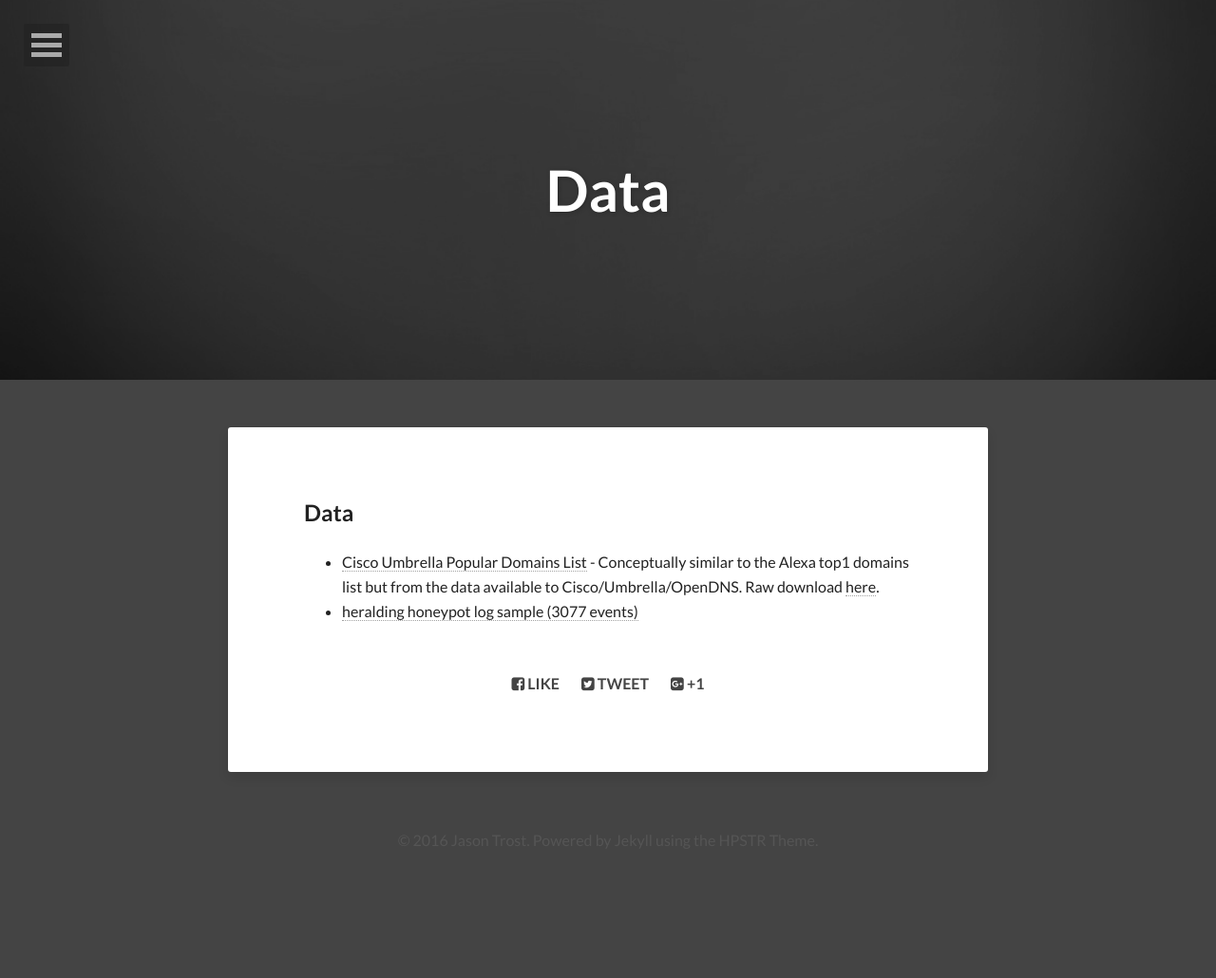
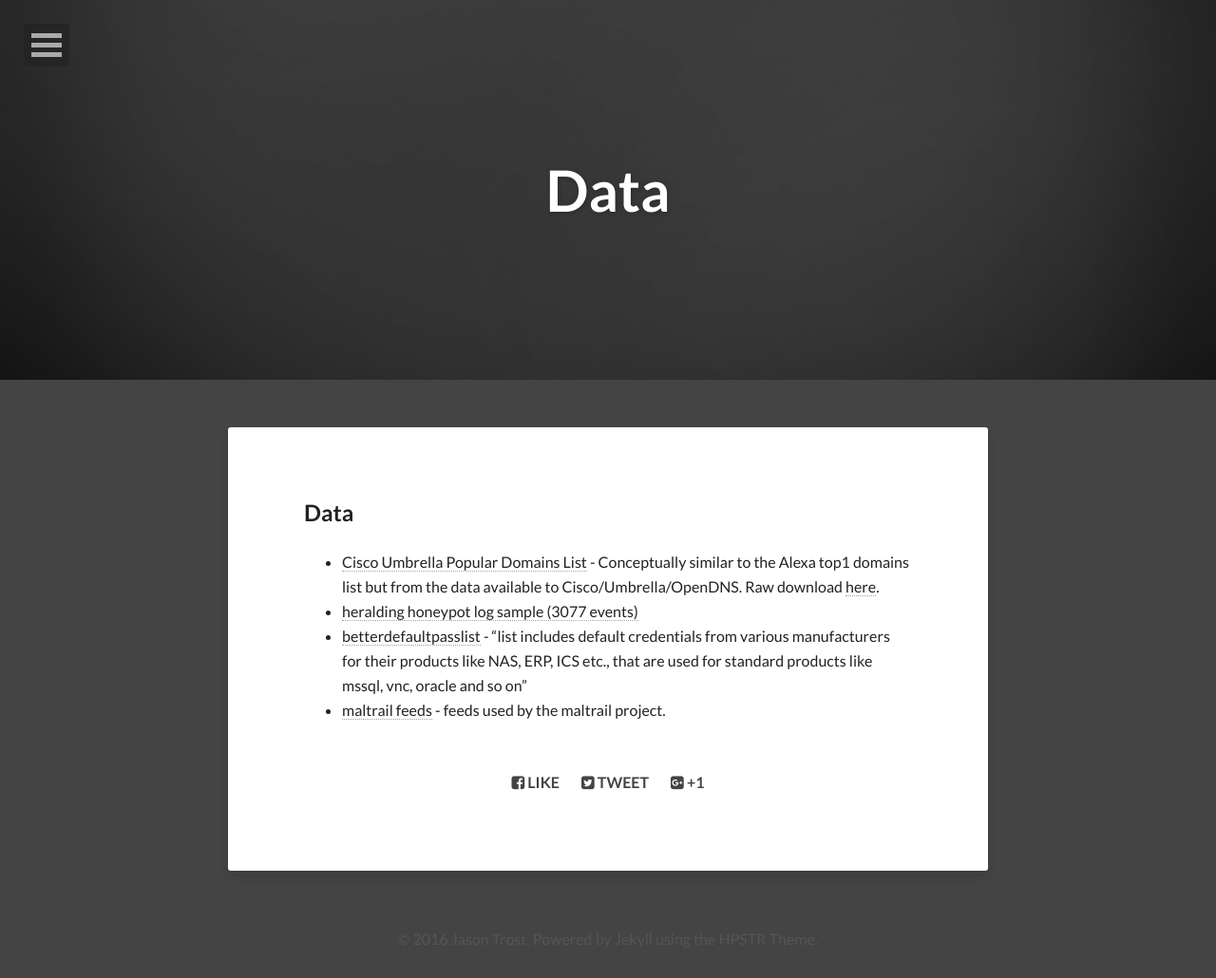
Before and after one commit to covert-labs/covert-labs.github.io, a Jekyll site: the page built from data.md, in a window 1280 px wide. Shown: the whole page at 95% size. Built offline with Jekyll 4.4.1, drawn with Linux system fonts in a browser that asks for light colours; nearby versions of some CDN libraries; before the commit the page ends 926 px from its top, so only the background shows below that.

Commit message:
updated data page and added another IOC to the 7up/mirai post

```diff
--- a/data.md
+++ b/data.md
@@ -13,3 +13,5 @@ share: true
 
 * [Cisco Umbrella Popular Domains List](http://s3-us-west-1.amazonaws.com/umbrella-static/index.html) - Conceptually similar to the Alexa top1 domains list but from the data available to Cisco/Umbrella/OpenDNS.  Raw download [here](http://s3-us-west-1.amazonaws.com/umbrella-static/top-1m.csv.zip).
 * [heralding honeypot log sample (3077 events)](/data/heralding_activity.log.gz)
+* [betterdefaultpasslist](https://github.com/govolution/betterdefaultpasslist) - "list includes default credentials from various manufacturers for their products like NAS, ERP, ICS etc., that are used for standard products like mssql, vnc, oracle and so on"
+* [maltrail feeds](https://github.com/stamparm/maltrail/tree/master/trails/static/malware) - feeds used by the maltrail project.
```
Also changed, not shown: _posts/2016-12-20-7up-mirai-triage-more-iot-malware-targeting-weak-passwords.md (+1 -1 lines).
